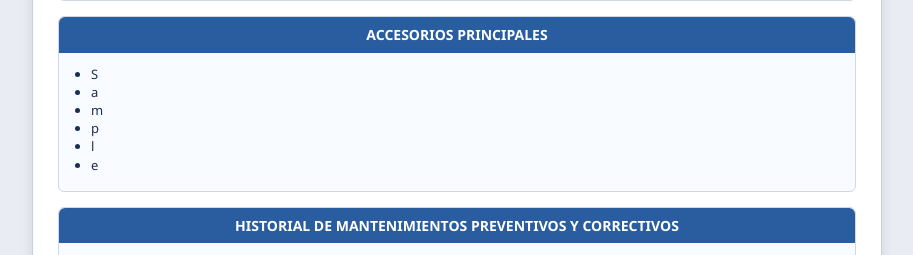
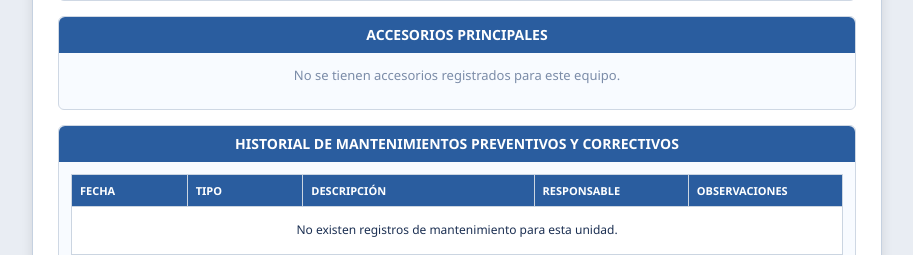
Before and after one commit to AluminiosTabares/mi-app-flask, a Flask app: template templates/ficha_maquina.html in a window 1280 px wide. Shown: the part 833-1088 px from the top of the page, without its empty margins (183-1096 px from the left). Run offline with Flask 3, Linux system fonts and the light colour scheme; the template is opened without the code that fills it: values that come from a table or form of the project are taken from there, others are empty; tables that the repository leaves empty hold one stand-in row (values such as "Sample post"); grey boxes marked "Sample" are stand-in pictures.

Commit message:
Update ficha_maquina.html

```diff
--- a/templates/ficha_maquina.html
+++ b/templates/ficha_maquina.html
@@ -291,9 +291,9 @@
 
         <div class="bloque">
             <h2>Accesorios Principales</h2>
-            {% if ficha.accesorios and ficha.accesorios|length > 0 %}
+            {% if ficha.accesorios_list and ficha.accesorios_list|length > 0 %}
                 <ul style="margin: 5px 0; padding-left: 20px;">
-                {% for acc in ficha.accesorios %}
+                {% for acc in ficha.accesorios_list %}
                     {% if acc.strip() %}<li>{{ acc.strip() }}</li>{% endif %}
                 {% endfor %}
                 </ul>
@@ -315,8 +315,8 @@
                     </tr>
                 </thead>
                 <tbody>
-                    {% if ficha.historial %}
-                        {% for item in ficha.historial %}
+                    {% if ficha.historial_list %}
+                        {% for item in ficha.historial_list %}
                         <tr>
                             <td>{{ item.fecha | datetimeformat('%d/%m/%Y') }}</td>
                             <td>{{ item.tipo }}</td>
```
